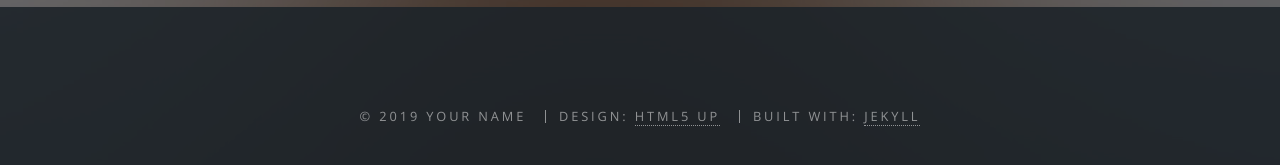
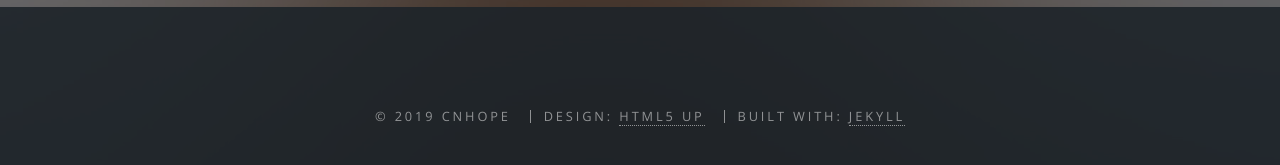
Before and after one commit to BDO-CnHope/bdo-cnhope.github.io, a Jekyll site: the page built from index.html, in a window 1280 px wide and 900 px high, scrolled down 3311 px. Shown: the part 681-846 px from the top of the window. Built offline with Jekyll 4.4.1, drawn with Linux system fonts in a browser that asks for light colours.

Commit message:
Update _config.yml

```diff
--- a/_config.yml
+++ b/_config.yml
@@ -4,7 +4,7 @@
 # Site settings
 title: CnHope
 description: 在这里，你甚至可以讨论黑沙
-owner: Your Name # or company name
+owner: CnHope # or company name
 first_published: 2019 # if migrating another site, the year of your first publish
 email: your-email@domain.com
 baseurl: "" # the subpath of your site, e.g. /blog
```
